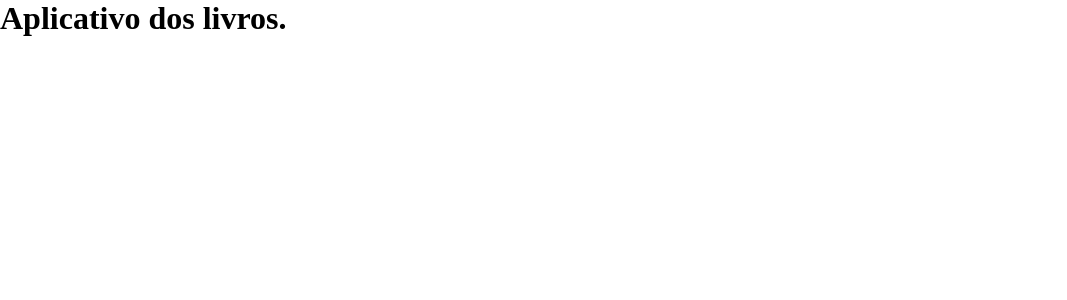
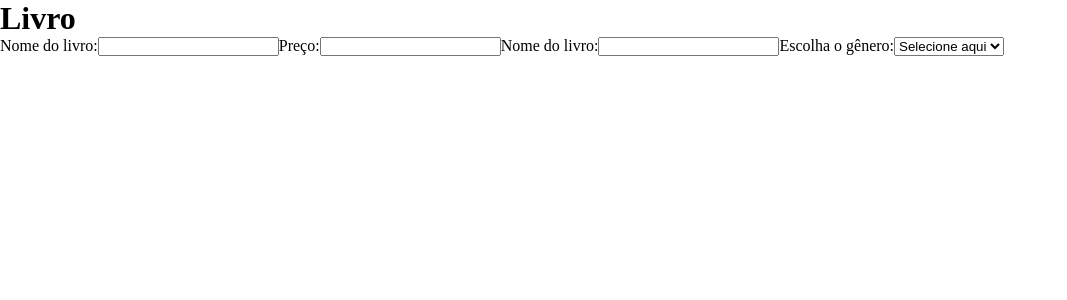
Before and after one commit to gean-ferreira/book-list-app, a React (Create React App) app in the folder client/: page / in a window 1280 px wide. Shown: the top 300 px of the page, without its empty margins (0-1067 px from the left). Built offline with nearby package versions, Linux system fonts and the light colour scheme.

Commit message:
FEAT: Adicionando formulario para cadastrar o livro

```diff
--- a/client/src/App/App.js
+++ b/client/src/App/App.js
@@ -1,11 +1,26 @@
-import './App.css';
+import "./App.css";
 
-function App() {
+export default function App() {
   return (
     <div className="App">
-      <h1>Aplicativo dos livros.</h1>
+      <form>
+        <h1>Livro</h1>
+        <label>Nome do livro:</label>
+        <input type="text" />
+        <label>Preço:</label>
+        <input type="text" />
+        <label>Nome do livro:</label>
+        <input type="text" />
+        <label for="genre">Escolha o gênero:</label>
+        <select name="genre">
+          <option value="">Selecione aqui</option>
+          <option value="Autoajuda">Autoajuda</option>
+          <option value="Ficção">Ficção</option>
+          <option value="Horror">Horror</option>
+          <option value="Humor">Humor</option>
+          <option value="Romance">Romance</option>
+        </select>
+      </form>
     </div>
   );
 }
-
-export default App;
```
